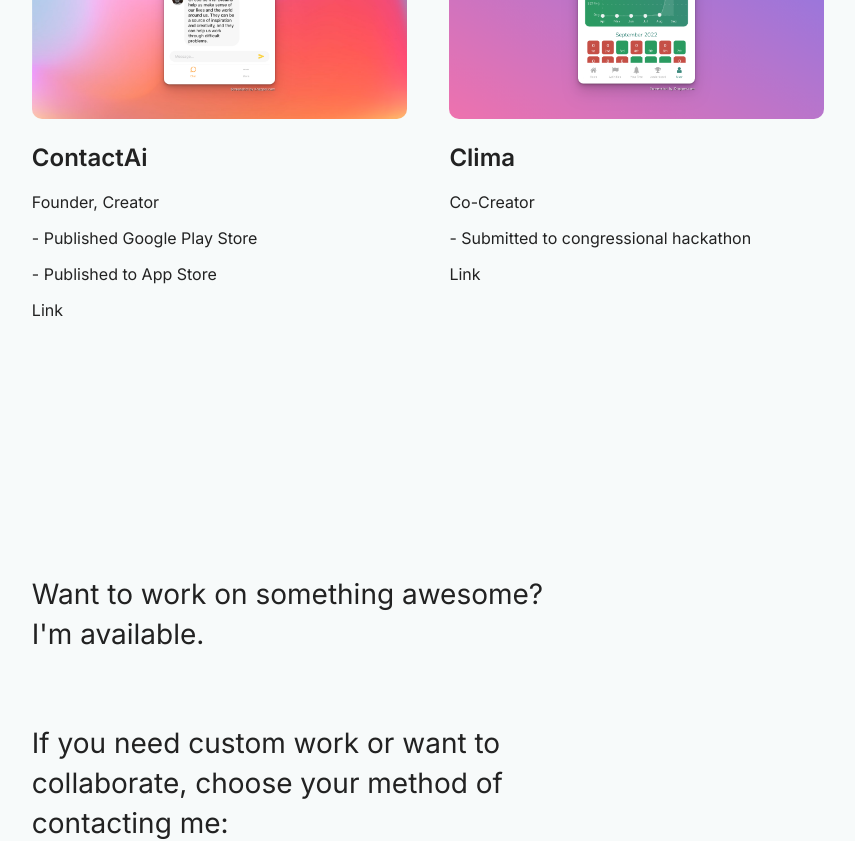
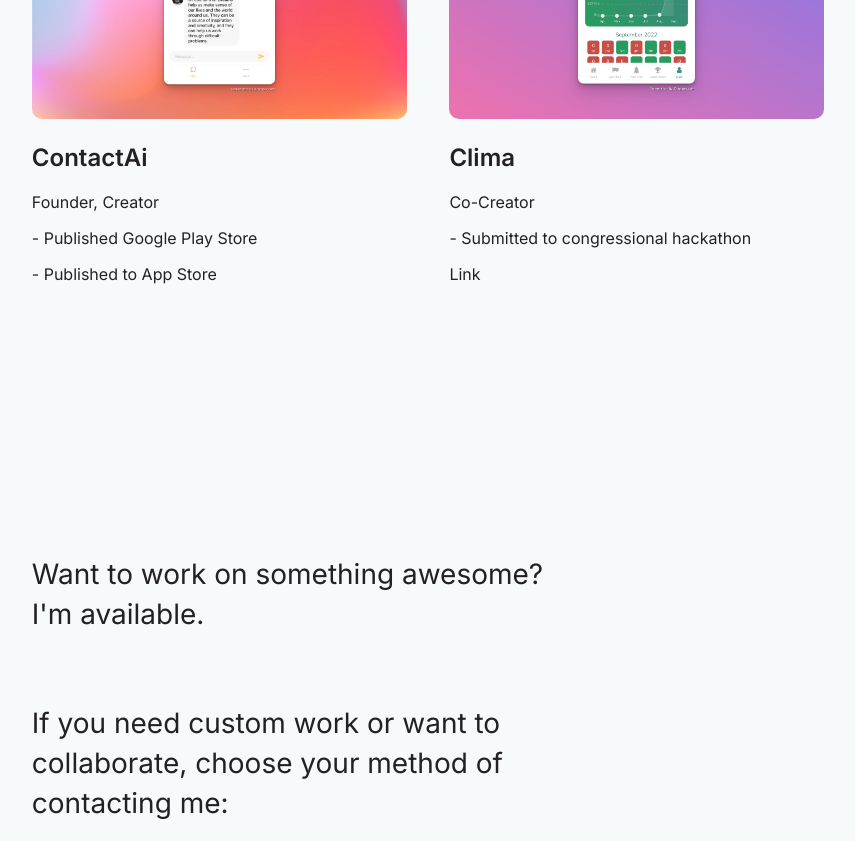
Before and after one commit to RationalChestnut/portfolio_project, a React (Create React App) app: page / in a window 1280 px wide. Shown: the part 1460-2301 px from the top of the page, without its empty margins (408-1263 px from the left). Built offline with nearby package versions, Linux system fonts and the light colour scheme.

Commit message:
fixed positioning erro

```diff
--- a/public/index.html
+++ b/public/index.html
@@ -1,12 +1,7 @@
 <!DOCTYPE html>
 <html
   lang="en"
-  style="
-    scroll-behavior: smooth;
-    overflow-x: hidden;
-    max-width: 100%;
-    overflow-x: hidden;
-  "
+  style="scroll-behavior: smooth; overflow-x: hidden; min-width: 100%"
 >
   <head>
     <meta charset="utf-8" />
@@ -26,7 +21,7 @@
     />
     <title>Portfolio | Brian Mason</title>
   </head>
-  <body style="max-width: 100%; overflow-x: hidden">
-    <div id="root"></div>
+  <body style="min-width: 100%; overflow-x: hidden">
+    <div id="root" style="min-width: 100%"></div>
   </body>
 </html>
--- a/src/App.styles.js
+++ b/src/App.styles.js
@@ -2,4 +2,5 @@
 
 export const AppContainer = styled.div`
   color: #222;
+  width: 100%;
 `;
--- a/src/components/NavigationBar/NavigationBar.js
+++ b/src/components/NavigationBar/NavigationBar.js
@@ -27,7 +27,7 @@
       </Name>
       <LinksContainer>
         <Link
-          href="#projects"
+          href="#project"
           initial={{ y: 0, opacity: 0 }}
           animate={{ y: -25, opacity: 1 }}
           transition={{
--- a/src/pages/Content.styles.js
+++ b/src/pages/Content.styles.js
@@ -19,6 +19,6 @@
   }
   @media screen and (max-width: 950px) {
     width: 100%;
-    padding-left: 30px;
+    padding-left: 5%;
   }
 `;
--- a/src/pages/Projects/Project.js
+++ b/src/pages/Projects/Project.js
@@ -20,9 +20,11 @@
       {project.highlights.map((highlight, index) => (
         <ListItem key={index}>- {highlight}</ListItem>
       ))}
-      <Link href={project.link} target="_blank">
-        Link
-      </Link>
+      {project.link && (
+        <Link href={project.link} target="_blank">
+          Link
+        </Link>
+      )}
     </ProjectContainer>
   );
 };
--- a/src/pages/Projects/Projects.js
+++ b/src/pages/Projects/Projects.js
@@ -4,7 +4,7 @@
 import { projectsData } from "./ProjectsData.data";
 export const Projects = () => {
   return (
-    <ProjectsContainer id="projects">
+    <ProjectsContainer id="project">
       {projectsData.map((project, index) => {
         return <Project project={project} left={project.left} key={index} />;
       })}
--- a/src/pages/Projects/Projects.styles.js
+++ b/src/pages/Projects/Projects.styles.js
@@ -5,6 +5,9 @@
   overflow-x: hidden;
   display: grid;
   grid-template-columns: 1fr 1fr;
+  @media screen and (max-width: 950px) {
+    width: 95%;
+  }
   @media screen and (max-width: 700px) {
     grid-template-columns: 1fr;
   }
```
